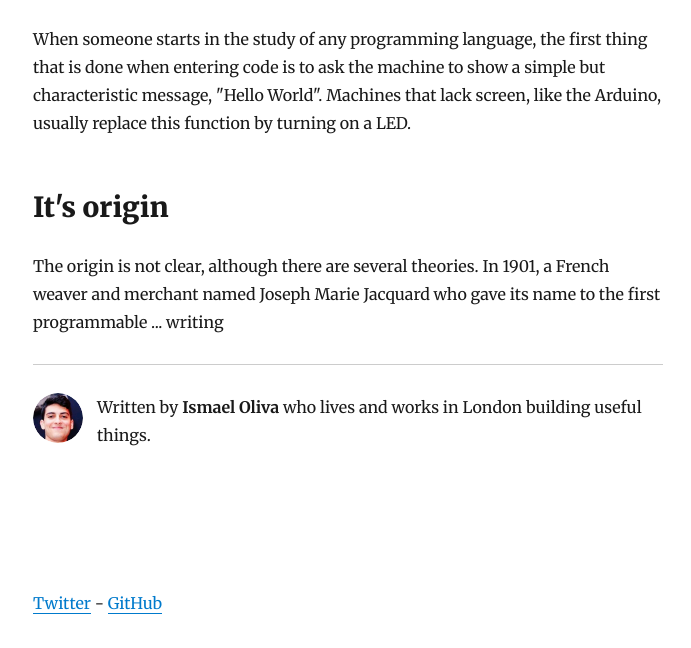
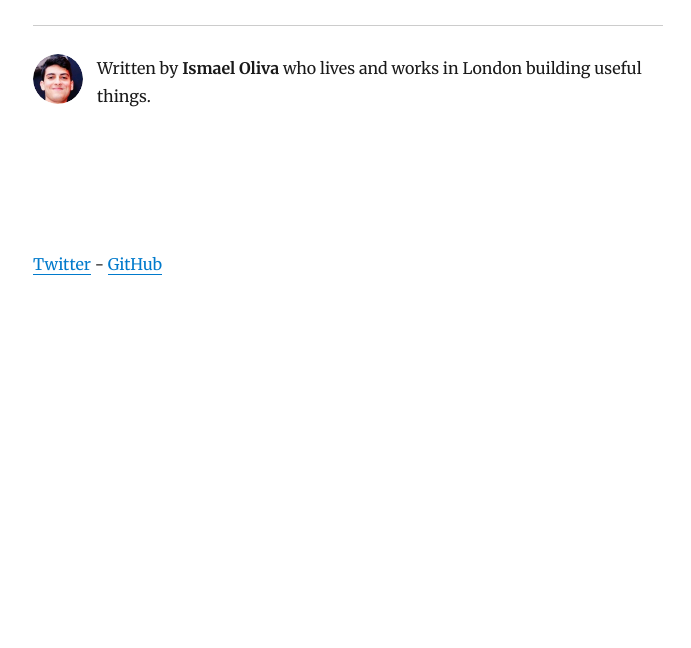
Before and after one commit to i-oliva/ioliva.github.io, a Gatsby site: page /hi-folks/ in a window 1280 px wide. Shown: the part 198-846 px from the top of the page, without its empty margins (292-983 px from the left). After the commit the page ends 800 px from the top, so only its background shows below. Built offline with nearby package versions, Linux system fonts and the light colour scheme; Gatsby itself is replaced by a stand-in of ours; some packages are replaced by stand-ins of ours.

Commit message:
Comment text until is ready

```diff
--- a/content/blog/hi-folks/index.md
+++ b/content/blog/hi-folks/index.md
@@ -4,13 +4,13 @@ date: "2019-04-30T22:40:32.169Z"
 description: An educational way to greet you all.
 ---
 
-When someone starts in the study of any programming language, the
-first thing that is done when entering code is to ask the machine to show a
-simple but characteristic message, "Hello World". Machines that lack
-screen, like the Arduino, usually replace this function by turning on a LED.
+<!-- When someone starts in the study of any programming language, the -->
+<!-- first thing that is done when entering code is to ask the machine to show a -->
+<!-- simple but characteristic message, "Hello World". Machines that lack -->
+<!-- screen, like the Arduino, usually replace this function by turning on a LED. -->
 
-## It's origin
+<!-- ## It's origin -->
 
-The origin is not clear, although there are several theories.
-In 1901, a French weaver and merchant named Joseph Marie Jacquard who gave
-its name to the first programmable ... writing
+<!-- The origin is not clear, although there are several theories. -->
+<!-- In 1901, a French weaver and merchant named Joseph Marie Jacquard who gave -->
+<!-- its name to the first programmable ... writing -->
```
